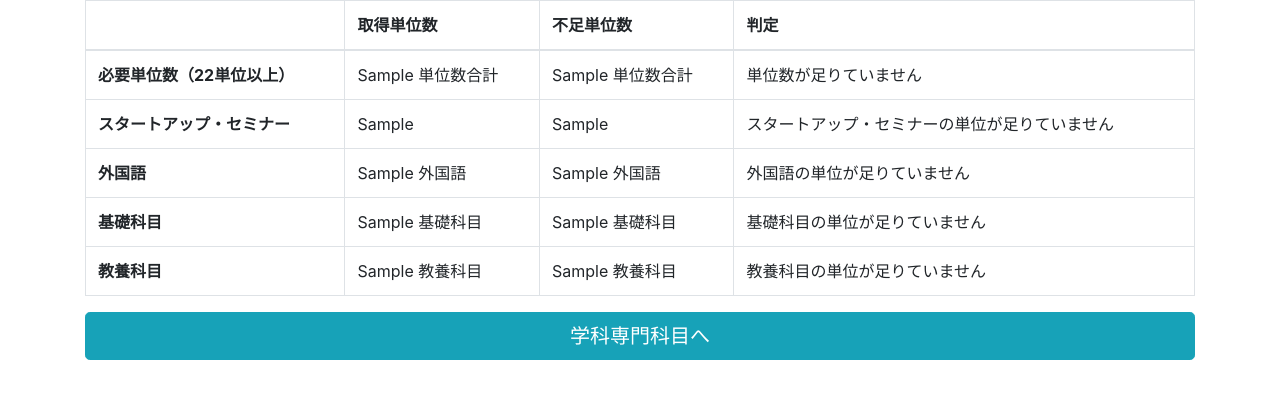
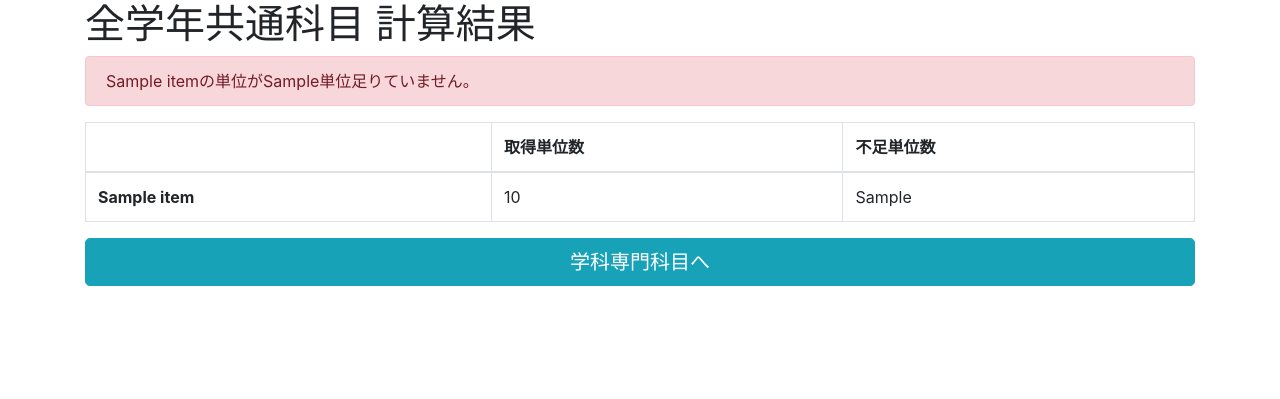
Before and after one commit to lelufig/credit-calculator, a Flask app: template templates/common_result.html in a window 1280 px wide. Shown: the top 399 px of the page. Run offline with Flask 2, Linux system fonts and the light colour scheme; the template is opened without the code that fills it: most values are stand-ins (such as "Sample title", 1, 10 or a date in 2020); some libraries are stand-ins or nearby versions.

Commit message:
判定整えた

```diff
--- a/calc.py
+++ b/calc.py
@@ -42,20 +42,20 @@ def common(department, cource, chinese):
                 my_credits[key] = 0
 
         sum_credit = OrderedDict()
+        sum_credit['スタートアップ・セミナー'] = subjects_sum([10010010], my_credits)
         sum_credit['外国語'] = subjects_sum([10110010, 10110020, 10110030, 10110040, 10110050, 10110060, 10110070, 10110080, 10110090, 10110100, 10110110, 10110120, 10110130, 10110140, 10110150, 10110160, 10110170, 10110180, 10110190, 10110200, 10110210, 10110220, 10110230, 10110240, 10110250, 10110260, 10110270, 10110280, 10110290], my_credits)
         sum_credit['基礎科目'] = subjects_sum([10110010, 10110020, 10110030, 10110040, 10110050, 10110060, 10110070, 10110080, 10110090, 10110100, 10110110, 10110120, 10110130, 10110140, 10110150, 10110160, 10110170, 10110180, 10110190, 10110200, 10110210, 10110220, 10110230, 10110240, 10110250, 10110260, 10110270, 10110280, 10110290, 10120010, 10120020, 10130010, 10130020, 10130030, 10130040, 10130050, 10130060, 10140010, 10140020, 10140030], my_credits)
         sum_credit['教養科目'] = subjects_sum([10210010, 10210020, 10210030, 10210040, 10210050, 10220010, 10220020, 10220030, 10220040, 10220050, 10220060, 10230010, 10230020, 10230030, 10230040, 10240010, 10240020, 10240030, 10240040, 10240050, 10240060, 10250010, 10250020, 10250030, 10250040, 20010010, 20010020, 20010030, 20010040, 20010050, 20010060, 20010070, 20010080, 20010090, 20010100, 20020010, 20020020, 20020030, 20020040, 20030010, 20030020, 20030030, 20030040], my_credits)
-        sum_credit['スタートアップ・セミナー'] = subjects_sum([10010010], my_credits)
-        sum_credit['単位数合計'] = subjects_sum([10010010, 10110010, 10110020, 10110030, 10110040, 10110050, 10110060, 10110070, 10110080, 10110090, 10110100, 10110110, 10110120, 10110130, 10110140, 10110150, 10110160, 10110170, 10110180, 10110190, 10110200, 10110210, 10110220, 10110230, 10110240, 10110250, 10110260, 10110270, 10110280, 10110290, 10120010, 10120020, 10130010, 10130020, 10130030, 10130040, 10130050, 10130060, 10140010, 10140020, 10140030, 10210010, 10210020, 10210030, 10210040, 10210050, 10220010, 10220020, 10220030, 10220040, 10220050, 10220060, 10230010, 10230020, 10230030, 10230040, 10240010, 10240020, 10240030, 10240040, 10240050, 10240060, 10250010, 10250020, 10250030, 10250040, 20010010, 20010020, 20010030, 20010040, 20010050, 20010060, 20010070, 20010080, 20010090, 20010100, 20020010, 20020020, 20020030, 20020040, 20030010, 20030020, 20030030, 20030040], my_credits)
+        sum_credit['全学年共通科目'] = subjects_sum([10010010, 10110010, 10110020, 10110030, 10110040, 10110050, 10110060, 10110070, 10110080, 10110090, 10110100, 10110110, 10110120, 10110130, 10110140, 10110150, 10110160, 10110170, 10110180, 10110190, 10110200, 10110210, 10110220, 10110230, 10110240, 10110250, 10110260, 10110270, 10110280, 10110290, 10120010, 10120020, 10130010, 10130020, 10130030, 10130040, 10130050, 10130060, 10140010, 10140020, 10140030, 10210010, 10210020, 10210030, 10210040, 10210050, 10220010, 10220020, 10220030, 10220040, 10220050, 10220060, 10230010, 10230020, 10230030, 10230040, 10240010, 10240020, 10240030, 10240040, 10240050, 10240060, 10250010, 10250020, 10250030, 10250040, 20010010, 20010020, 20010030, 20010040, 20010050, 20010060, 20010070, 20010080, 20010090, 20010100, 20020010, 20020020, 20020030, 20020040, 20030010, 20030020, 20030030, 20030040], my_credits)
 
         lack_credit = OrderedDict()
+        lack_credit['スタートアップ・セミナー'] = max(0, 1 - sum_credit['スタートアップ・セミナー'])
         lack_credit['外国語'] = max(0, 4 - sum_credit['外国語'])
-        lack_credit['基礎科目'] = max(0, 4 - sum_credit['基礎科目'])
+        lack_credit['基礎科目'] = max(0, 8 - sum_credit['基礎科目'])
         lack_credit['教養科目'] = max(0, 8 - sum_credit['教養科目'])
-        lack_credit['スタートアップ・セミナー'] = max(0, 1 - sum_credit['スタートアップ・セミナー'])
-        lack_credit['単位数合計'] = max(0, 22 - sum_credit['単位数合計'])
+        lack_credit['全学年共通科目'] = max(0, 22 - sum_credit['全学年共通科目'])
 
-        common_sum = sum_credit['単位数合計']
+        common_sum = sum_credit['全学年共通科目']
 
         return render_template('common_result.html',
                                sum_credit=sum_credit,
--- a/templates/common_result.html
+++ b/templates/common_result.html
@@ -2,69 +2,37 @@
 {% block content %}
 <div class="container">
   <div class="table-responsive">
+    <h1>全学年共通科目 計算結果</h1>
+    <table class="table table-bordered">
 
-
-    <table class="table table-bordered">
       <thead>
         <tr>
           <th scope="col"></th>
           <th scope="col">取得単位数</th>
           <th scope="col">不足単位数</th>
-          <th scope="col">判定</th>
         </tr>
       </thead>
+
       <tbody>
+        {% for item in sum_credit.keys() %}
         <tr>
-          <th scope="row">必要単位数（22単位以上）</th>
-          <td>{{ sum_credit['単位数合計'] }}</td>
-          <td>{{ lack_credit['単位数合計'] }}</td>
-          {% if lack_credit['単位数合計'] == 0 %}
-          <td>合格</td>
+          <th scope="row">{{ item }}</th>
+          <td>{{ sum_credit[item] }}</td>
+          <td>{{ lack_credit[item] }}</td>
+
+          {% if lack_credit[item] == 0 %}
+          <div class="alert alert-primary" role="alert">
+            {{ item }}の単位数は合格です！
+          </div>
           {% else %}
-          <td>単位数が足りていません</td>
+          <div class="alert alert-danger" role="alert">
+            {{ item }}の単位が{{ lack_credit[item] }}単位足りていません。
+          </div>
           {% endif %}
         </tr>
-        <tr>
-          <th scope="row">スタートアップ・セミナー</th>
-          <td>{{ sum_credit['スタートアップ・セミナー'] }}</td>
-          <td>{{ lack_credit['スタートアップ・セミナー'] }}</td>
-          {% if lack_credit['スタートアップ・セミナー'] == 0 %}
-          <td>合格</td>
-          {% else %}
-          <td>スタートアップ・セミナーの単位が足りていません</td>
-          {% endif %}
-        </tr>
-        <tr>
-          <th scope="row">外国語</th>
-          <td>{{ sum_credit['外国語'] }}</td>
-          <td>{{ lack_credit['外国語'] }}</td>
-          {% if lack_credit['外国語'] == 0 %}
-          <td>合格</td>
-          {% else %}
-          <td>外国語の単位が足りていません</td>
-          {% endif %}
-        </tr>
-        <tr>
-          <th scope="row">基礎科目</th>
-          <td>{{ sum_credit['基礎科目'] }}</td>
-          <td>{{ lack_credit['基礎科目'] }}</td>
-          {% if lack_credit['基礎科目'] == 0 %}
-          <td>合格</td>
-          {% else %}
-          <td>基礎科目の単位が足りていません</td>
-          {% endif %}
-        </tr>
-        <tr>
-          <th scope="row">教養科目</th>
-          <td>{{ sum_credit['教養科目'] }}</td>
-          <td>{{ lack_credit['教養科目'] }}</td>
-          {% if lack_credit['教養科目'] == 0 %}
-          <td>合格</td>
-          {% else %}
-          <td>教養科目の単位が足りていません</td>
-          {% endif %}
-        </tr>
+        {% endfor %}
       </tbody>
+
     </table>
     <button onclick="location.href='/faculty/{{ department }}/{{ cource }}/{{ chinese }}/{{ common_sum }}'" class="btn btn-info btn-lg btn-block">学科専門科目へ</button>
   </div>
--- a/templates/confirm.html
+++ b/templates/confirm.html
@@ -9,7 +9,7 @@
     </tr>
     {% endfor %}
   </table>
-  合計単位数　{{ credits }}
+  合計単位数 {{ credits }}
 </body>
 
 </html>
--- a/templates/top.html
+++ b/templates/top.html
@@ -1,4 +1,4 @@
 {% extends "layout.html" %}
 {% block content %}
-<a href="{{ url_for('common') }}">単位計算アプリはここ</a>
+<a href='form'>単位計算アプリはここ</a>
 {% endblock %}
```
Also changed, not shown: templates/faculty_common_result.html (+10 -4 lines), templates/form.html (+14 -7 lines).
